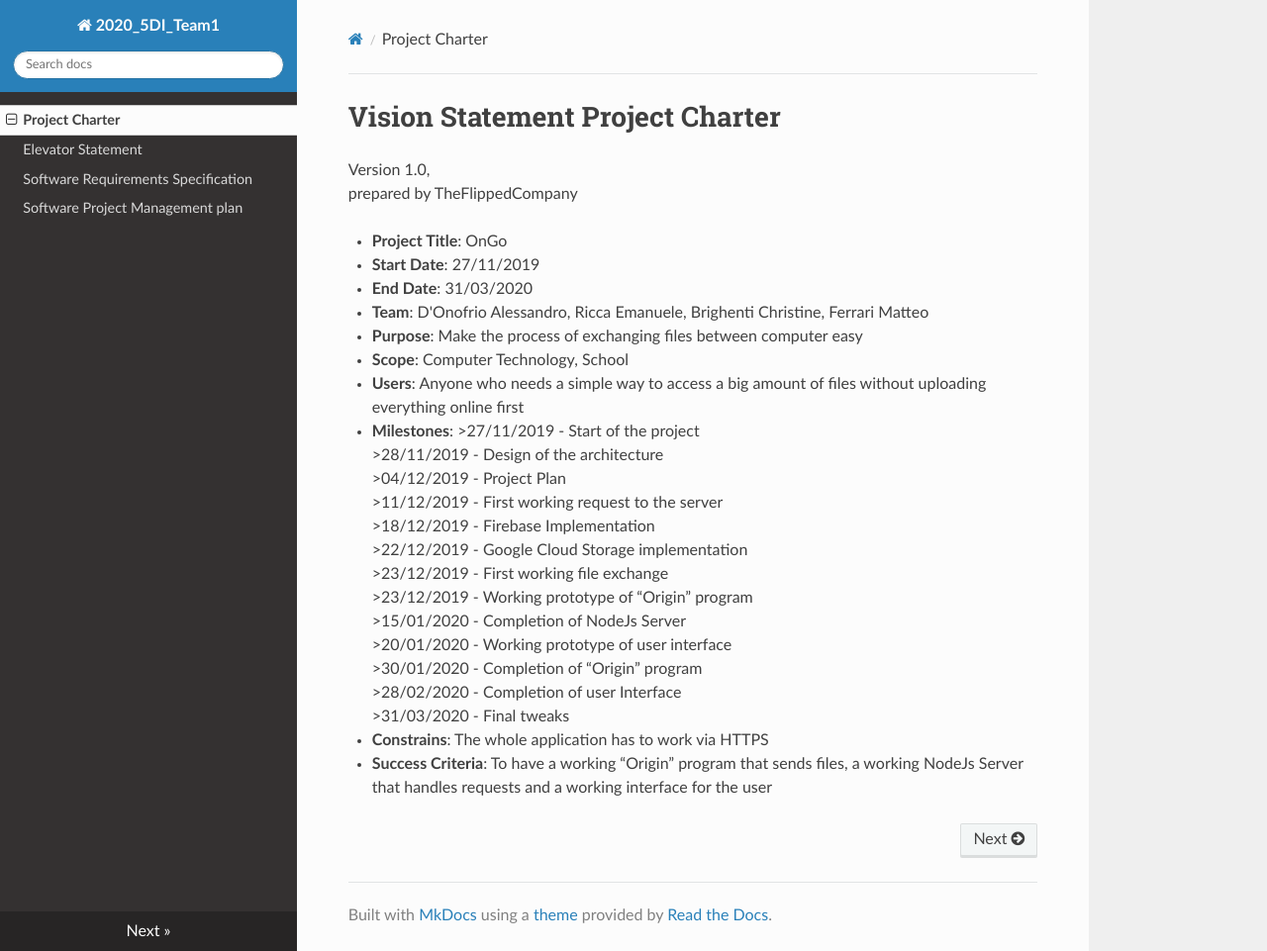
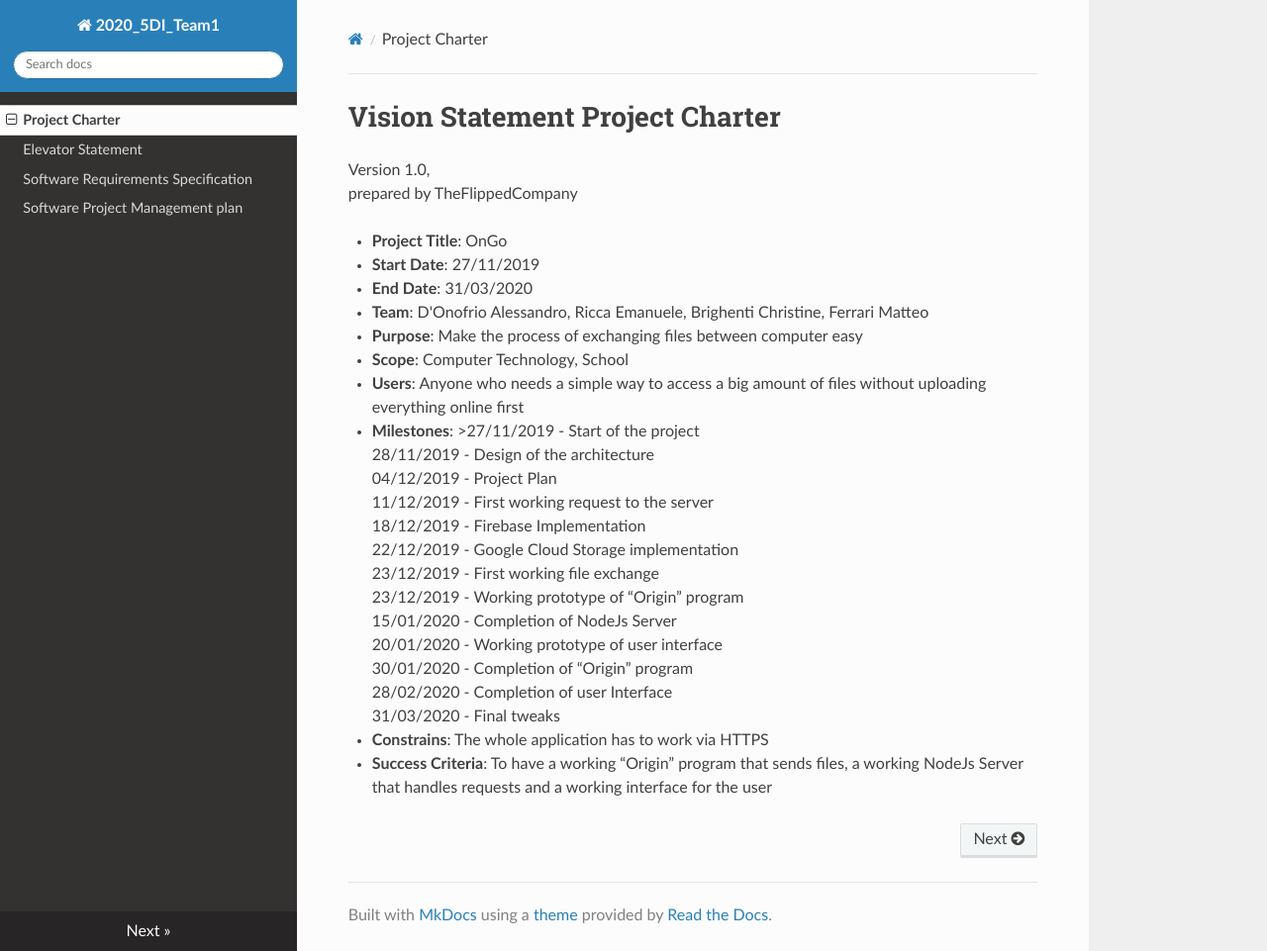
Before and after one commit to FlippedAle/2020_5DI_Team1_DOnofrio, an MkDocs documentation site: the page built from docs/vspc.md, in a window 1280 px wide and 961 px high. Shown: the whole window at 99% size. Built offline with MkDocs 1.6.1, drawn with Linux system fonts in a browser that asks for light colours; nearby versions of some CDN libraries.

```diff
--- a/docs/vspc.md
+++ b/docs/vspc.md
@@ -13,18 +13,18 @@ prepared by TheFlippedCompany
 
 * **Milestones**:
     >27/11/2019 - Start of the project
-    >28/11/2019 - Design of the architecture
-    >04/12/2019 - Project Plan
-    >11/12/2019 - First working request to the server
-    >18/12/2019 - Firebase Implementation
-    >22/12/2019 - Google Cloud Storage implementation
-    >23/12/2019 - First working file exchange
-    >23/12/2019 - Working prototype of “Origin” program
-    >15/01/2020 - Completion of NodeJs Server
-    >20/01/2020 - Working prototype of user interface
-    >30/01/2020 - Completion of “Origin” program
-    >28/02/2020 - Completion of user Interface
-    >31/03/2020 - Final tweaks
+    28/11/2019 - Design of the architecture
+    04/12/2019 - Project Plan
+    11/12/2019 - First working request to the server
+    18/12/2019 - Firebase Implementation
+    22/12/2019 - Google Cloud Storage implementation
+    23/12/2019 - First working file exchange
+    23/12/2019 - Working prototype of “Origin” program
+    15/01/2020 - Completion of NodeJs Server
+    20/01/2020 - Working prototype of user interface
+    30/01/2020 - Completion of “Origin” program
+    28/02/2020 - Completion of user Interface
+    31/03/2020 - Final tweaks
 
 * **Constrains**: The whole application has to work via HTTPS
 * **Success Criteria**:
```
